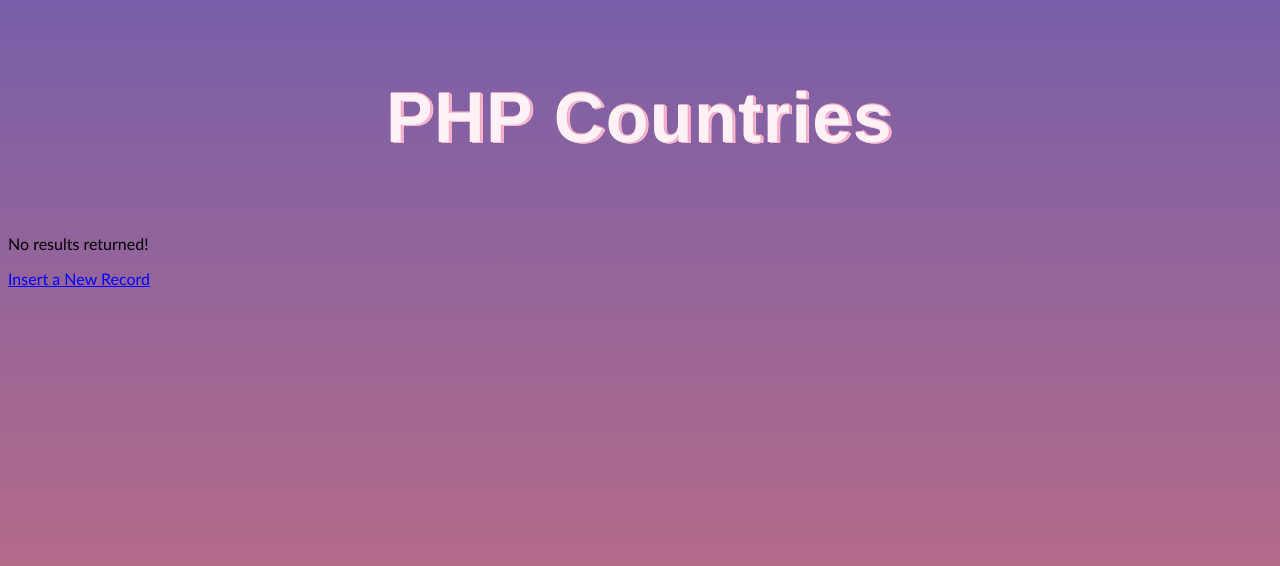
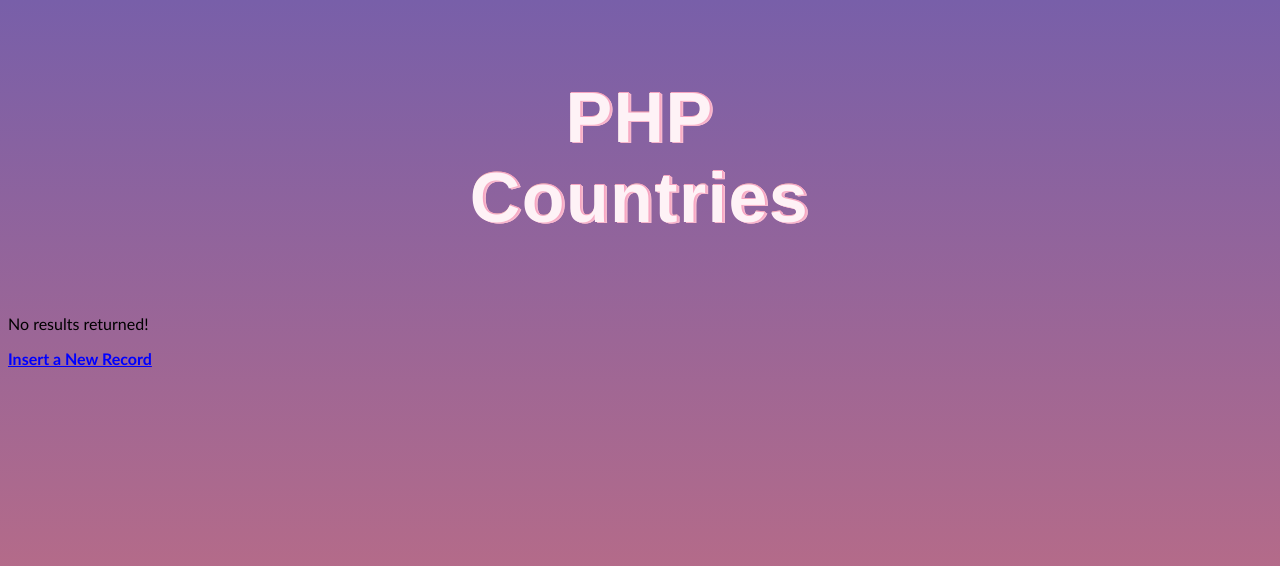
Before and after one commit to Al-1-0/PHP-Countries, a PHP site: page / in a window 1280 px wide. Shown: the top 566 px of the page. Run offline with PHP 8.4, Linux system fonts and the light colour scheme; data that the repository does not hold is empty.

Commit message:
Update index.php

```diff
--- a/index.php
+++ b/index.php
@@ -13,6 +13,8 @@
             table, td, th
             {
                 border: lightgray solid thin;
+                margin-left: auto;
+                margin-right: auto;
             }
             td, th
             {
@@ -22,7 +24,7 @@
         </style>
     </head>
     <body>
-        <h1>PHP Countries</h1>
+        <h1>PHP <br>Countries</h1>
         <?php
         require_once "login.php";
 
--- a/style.css
+++ b/style.css
@@ -21,6 +21,10 @@ h1 {
     padding-right: 5%;
     padding-top: 30px;
     padding-bottom: 30px;
+  }
+  a {
+      color: white;
+      font-weight: bolder;
   }
 #app {
     position: absolute;
```
